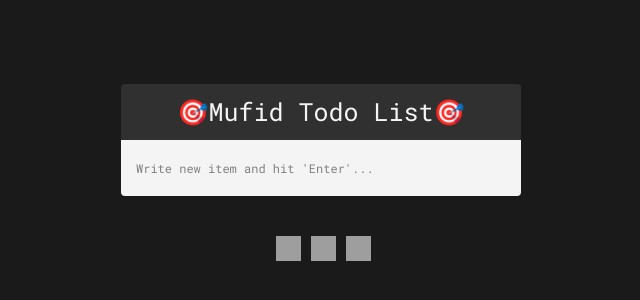
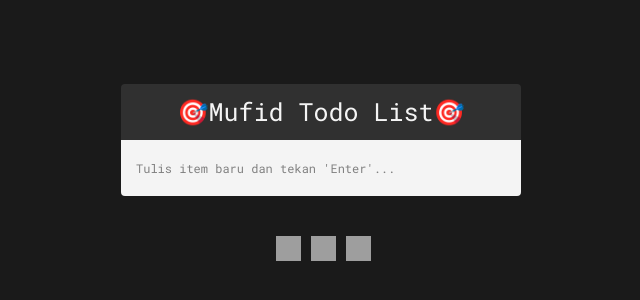
Before and after one commit to themufid/TodoListApp, a plain HTML site: page index.html in a window 1280 px wide. Shown: the part 116-416 px from the top of the page, 319-959 px from the left. Drawn offline with nearby package versions, Linux system fonts and the light colour scheme; grey boxes are pictures that could not be loaded.

Commit message:
perbaharuan text collumn

```diff
--- a/index.html
+++ b/index.html
@@ -12,10 +12,10 @@
         <h2>🎯Mufid Todo List🎯</h2>
         <div class="tdl-content">
             <ul>
-                <!-- Task items will be dynamically added here -->
+
             </ul>
         </div>
-        <input type="text" class="tdl-new" placeholder="Write new item and hit 'Enter'...">
+        <input type="text" class="tdl-new" placeholder="Tulis item baru dan tekan 'Enter'...">
     </div>
     <div class="behance">
         <a href="https://www.linkedin.com/in/rodhifaisalmufid/"><img class="behance" src="https://static.wixstatic.com/media/ca4433_4e0d87d783e047a98bd759ad0b65da8c~mv2.png" alt="Icon 3"></a>
```
